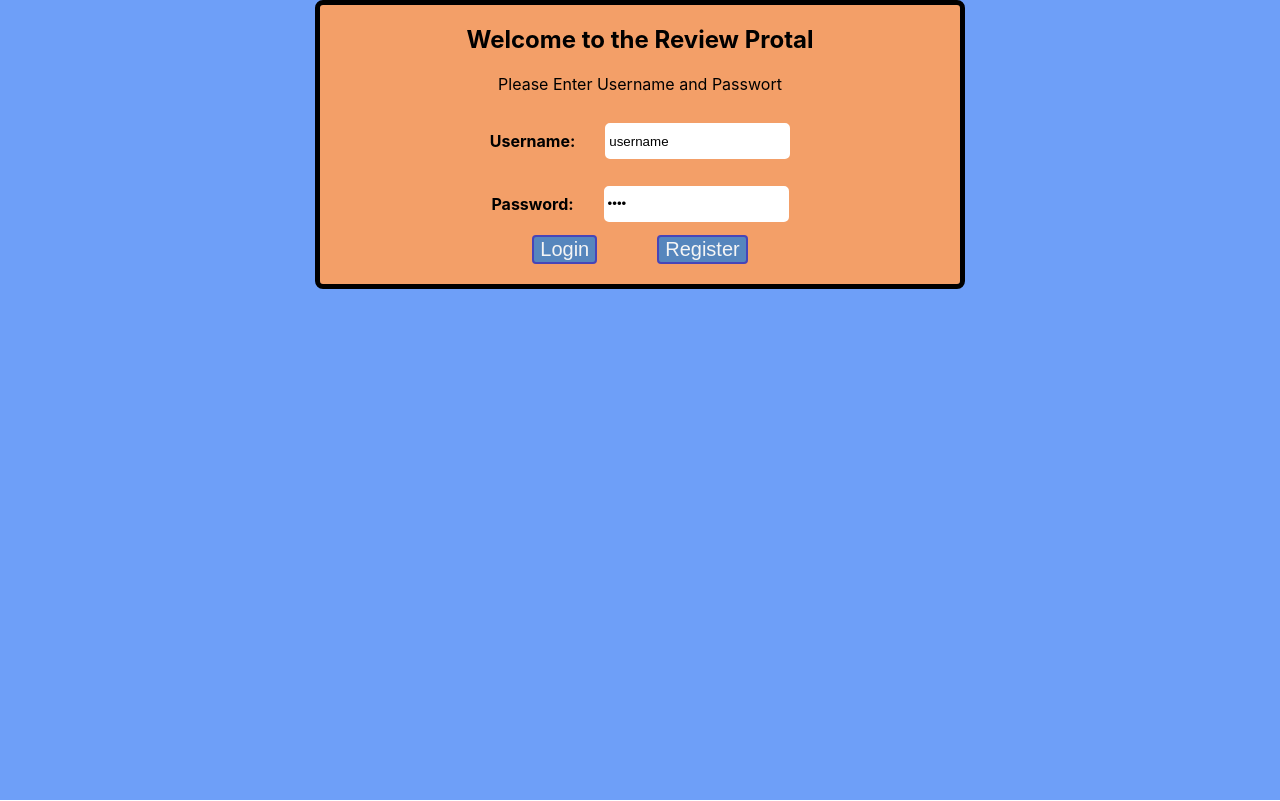
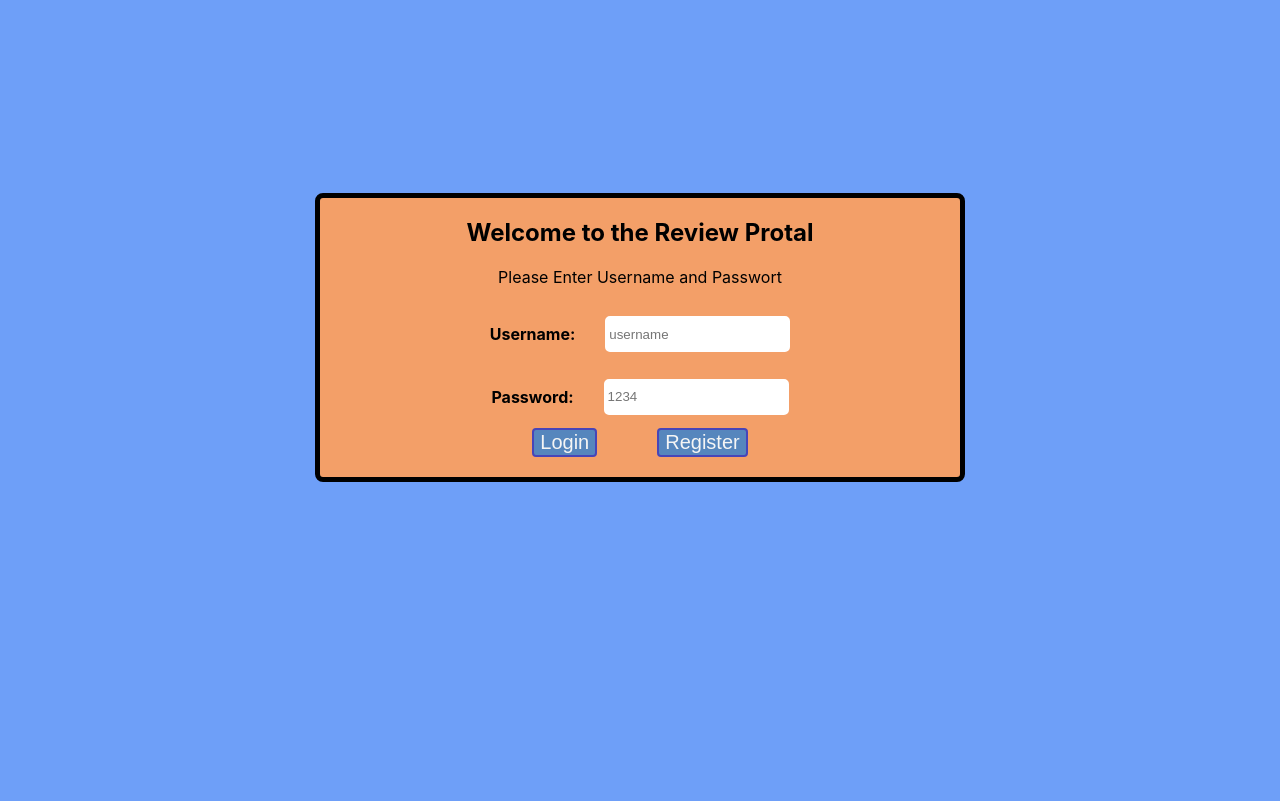
Before and after one commit to MichaelSailer/Rudig_Sailer, a React (Create React App) app in the folder Review Portal/review-portal/: page / in a window 1280 px wide. Built offline with nearby package versions, Linux system fonts and the light colour scheme.

Commit message:
1px padding saved the world

```diff
--- a/Review Portal/review-portal/src/App.css
+++ b/Review Portal/review-portal/src/App.css
@@ -1,4 +1,5 @@
-.Home {
+.App {
+  padding-top: 1px;
   background-color: #6e9ff8;
   height: 100vh;
 }
--- a/Review Portal/review-portal/src/App.js
+++ b/Review Portal/review-portal/src/App.js
@@ -1,12 +1,12 @@
 import React from "react";
-import "./App.css";
 import UserLogin from "./components/Login/Login.js";
 import Register from "./components/Register/register";
 import { Switch, Route } from "react-router-dom";
+import "./App.css";
 
 function App() {
   return (
-    <div className="Home">
+    <div className="App">
       <Switch>
         <Route path="/register" exact component={Register}></Route>
         <Route path="/" exact component={UserLogin}></Route>
--- a/Review Portal/review-portal/src/components/Login/Login.js
+++ b/Review Portal/review-portal/src/components/Login/Login.js
@@ -1,36 +1,44 @@
-import React from "react";
+import React, { useState } from "react";
 import classes from "./Login.module.css";
 import ButtonLogin from "../buttons/standardButton";
 
 function UserLogin() {
-  function deletePwInput() {
-    document.getElementById("password").value = "";
-  }
+  const [username, setUsername] = useState("");
+  const [password, setPassword] = useState("");
 
-  function deleteUnInput() {
-    document.getElementById("username").value = "";
-  }
+  const onChangeHandlerUsername = event => {
+    setUsername(event.target.value);
+  };
+
+  const onChangeHandlerPassword = event => {
+    setPassword(event.target.value);
+  };
 
   return (
-    <div className={classes.Login}>
+    <div className={classes.LoginPage}>
+      <div className={classes.LoginContent}>
         <h2>Welcome to the Review Protal</h2>
         <p>Please Enter Username and Passwort</p>
         <div className={classes.user}>
           <h4>Username:</h4>
           <input
-          id="username"
             type="text"
-          value="username"
-          onClick={deleteUnInput}
+            value={username}
+            onChange={event => {
+              onChangeHandlerUsername(event);
+            }}
+            placeholder="username"
           ></input>
         </div>
         <div className={classes.password}>
           <h4>Password:</h4>
           <input
-          id="password"
             type="password"
-          value="1234"
-          onClick={deletePwInput}
+            value={password}
+            onChange={event => {
+              onChangeHandlerPassword(event);
+            }}
+            placeholder="1234"
           ></input>
           <br />
         </div>
@@ -39,6 +47,7 @@ function UserLogin() {
           <ButtonLogin type="register" text="Register"></ButtonLogin>
         </div>
       </div>
+    </div>
   );
 }
 export default UserLogin;
--- a/Review Portal/review-portal/src/components/Login/Login.module.css
+++ b/Review Portal/review-portal/src/components/Login/Login.module.css
@@ -1,4 +1,4 @@
-.Login {
+.LoginContent {
   background-color: #f39f68;
   text-align: center;
   justify-content: space-around;
@@ -8,6 +8,7 @@
   border: 5px solid black;
   border-radius: 8px;
   padding-bottom: 20px;
+  margin-top: 15%;
 }
 
 .user {
--- a/Review Portal/review-portal/src/components/Register/register.js
+++ b/Review Portal/review-portal/src/components/Register/register.js
@@ -1,12 +1,12 @@
-import React from 'react'
+import React from "react";
+import classes from "./register.module.css";
 
-function Register(){
-    return(
-        <div>
-            <h1>Register</h1>
-        </div>
-
-    );
+function Register() {
+  return (
+    <div className={classes.Register}>
+      <h1>Register</h1>
+    </div>
+  );
 }
 
 export default Register;
--- /dev/null
+++ b/Review Portal/review-portal/src/components/Register/register.module.css
@@ -0,0 +1,2 @@
+.Register {
+}
--- a/Review Portal/review-portal/src/components/buttons/standardButton.js
+++ b/Review Portal/review-portal/src/components/buttons/standardButton.js
@@ -1,5 +1,5 @@
 import React from "react";
-import classes from "./button.module.css";
+import classes from "./standardButton.module.css";
 import { withRouter } from "react-router-dom";
 
 function ButtonLogin(props) {
--- a/Review Portal/review-portal/src/index.css
+++ b/Review Portal/review-portal/src/index.css
@@ -5,7 +5,7 @@ body {
   -webkit-font-smoothing: antialiased;
   -moz-osx-font-smoothing: grayscale;
   margin: 0 !important;
-  padding: 0;
+  padding: 0 !important;
 }
 
 code {
```
Also changed, not shown: Review Portal/review-portal/src/components/buttons/standardButton.module.css (renamed from Review Portal/review-portal/src/components/buttons/button.module.css). Lines whose indentation alone changed are shown as unchanged.
